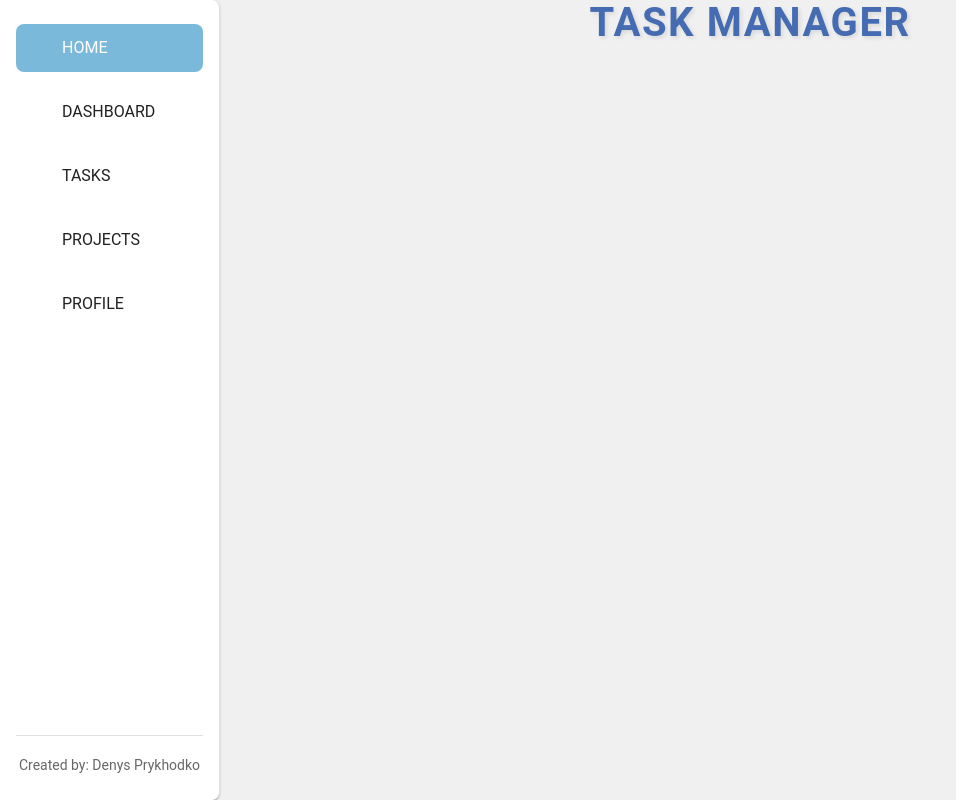
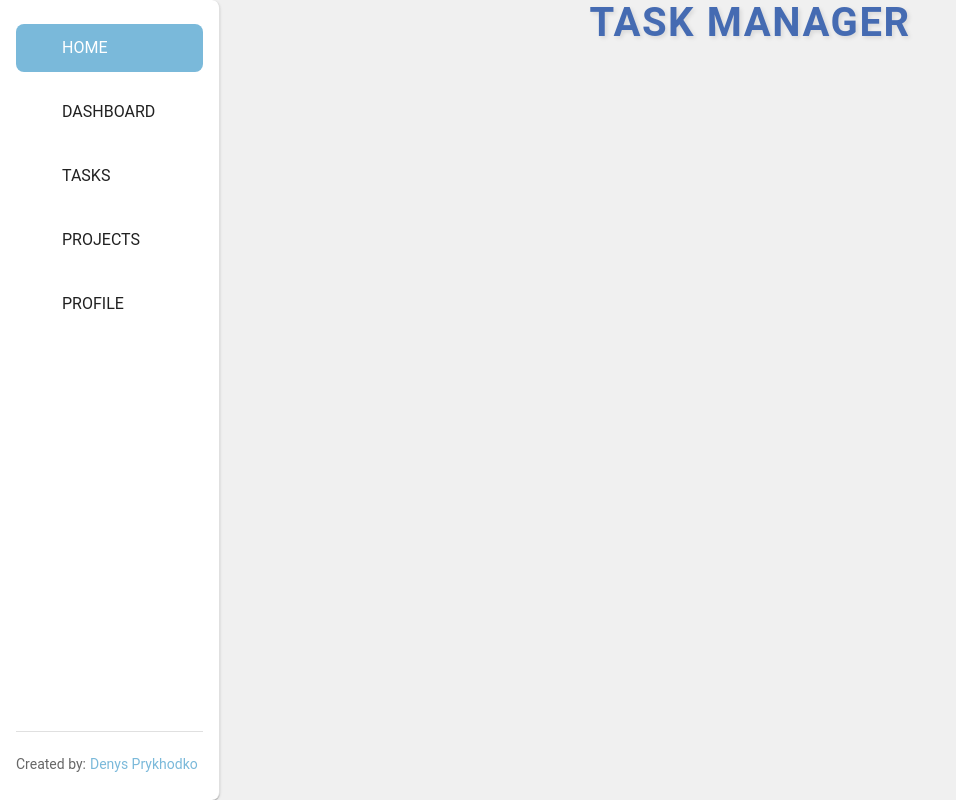
Before and after one commit to dprkhdk/task-manager, a React (Vite) app: page / in a window 1280 px wide. Shown: the whole page, without its empty margins (0-956 px from the left). Built offline with nearby package versions, Linux system fonts and the light colour scheme; some icons are missing.

Commit message:
add link to portfolio

```diff
--- a/src/components/NavigationMenu.tsx
+++ b/src/components/NavigationMenu.tsx
@@ -106,15 +106,36 @@ function NavigationMenu() {
         {!isMobile && (
           <>
             <Divider sx={{ width: "100%", mb: 1 }} />
+            <Box>
               <Typography
+                variant="body2"
+                component="span"
+                color="text.secondary"
+              >
+                Created by:
+              </Typography>
+              <Typography
+                href="https://denys-prykhodko.netlify.app/"
                 component="a"
                 target="_blank"
                 variant="body2"
                 color="text.secondary"
-              sx={{ width: "100%", textAlign: "center" }}
+                sx={{
+                  width: "100%",
+                  textAlign: "center",
+                  ml: 0.5,
+                  textDecoration: "none",
+                  color: "primary.contrastText",
+                  "&:hover": {
+                    textDecoration: "underline",
+                    color: "primary.main",
+                  },
+                  transition: "color 0.2s, text-decoration 0.2s",
+                }}
               >
-              Created by: Denys Prykhodko
+                Denys Prykhodko
               </Typography>
+            </Box>
           </>
         )}
         {/* {isMobile && (
```
Lines whose indentation alone changed are shown as unchanged.
